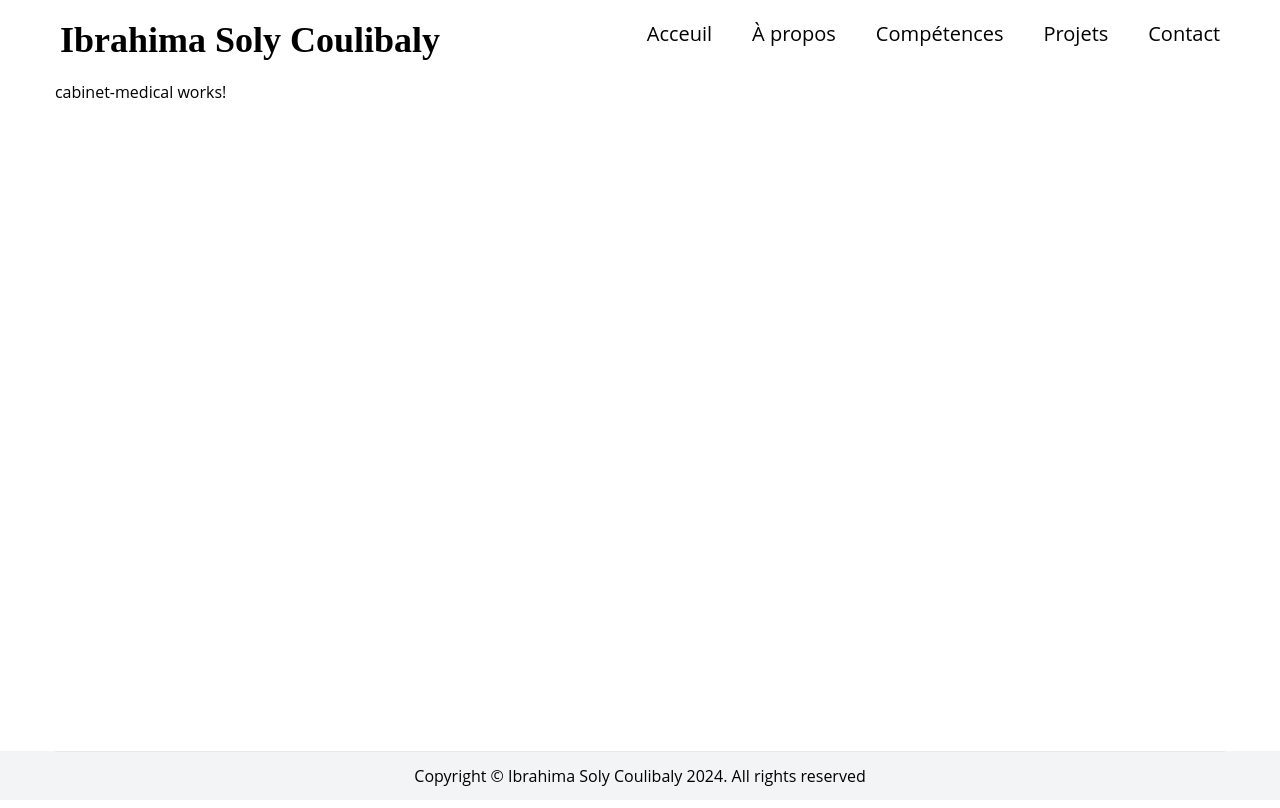
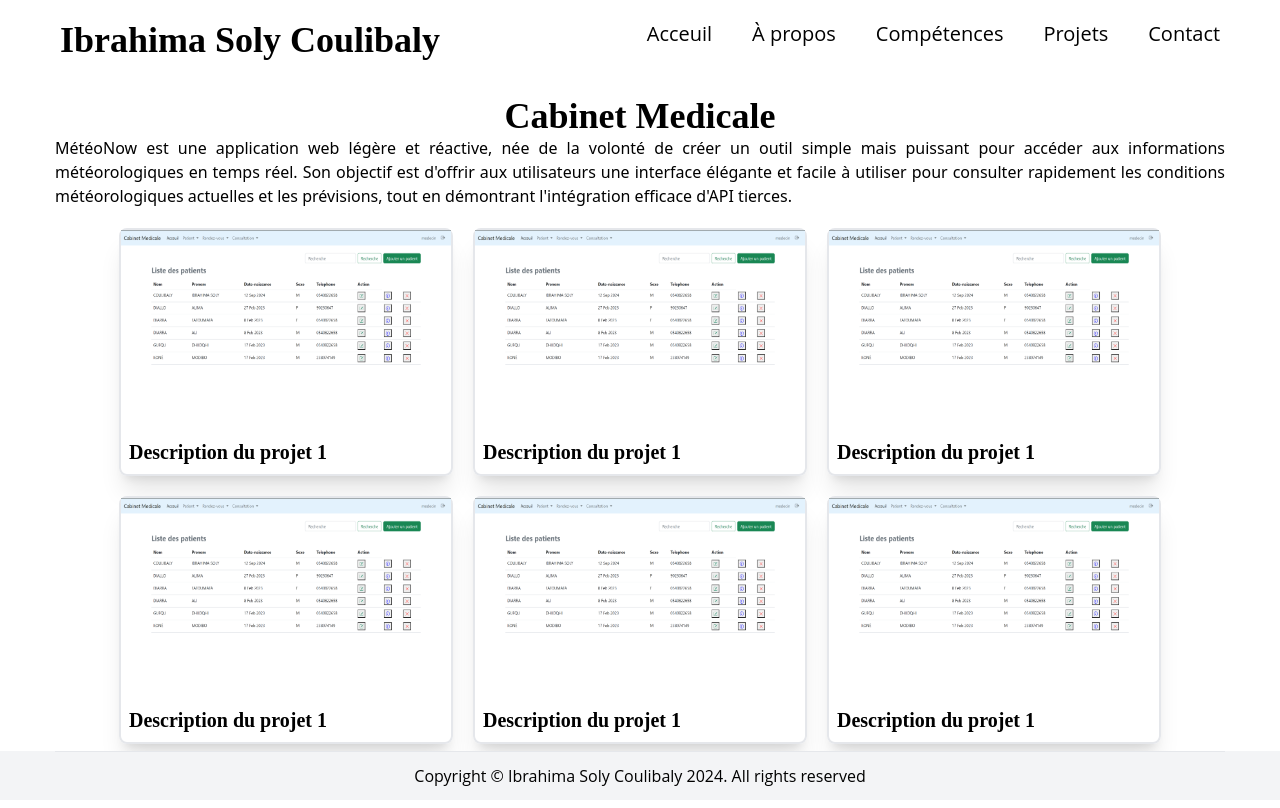
Before and after one commit to ibrahimasoly/Portofolio, an Angular app: page /cabinet in a window 1280 px wide. Built offline with nearby package versions, Linux system fonts and the light colour scheme.

Commit message:
edit the component cabinet-medical

```diff
--- a/src/app/app.component.html
+++ b/src/app/app.component.html
@@ -1,3 +1,5 @@
+<div>
+    <router-outlet></router-outlet>
+</div>
 <app-header ></app-header>
 <app-footer></app-footer>
-<router-outlet></router-outlet>
--- a/src/app/components/cabinet-medical/cabinet-medical.component.html
+++ b/src/app/components/cabinet-medical/cabinet-medical.component.html
@@ -1,3 +1,25 @@
-<div class="container mx-auto mt-20">
-    <p>cabinet-medical works!</p>
+<div class="container mx-auto mt-24">
+    <div class="flex flex-col items-center">
+        <h1>Cabinet Medicale</h1>
+        <span class="flex text-justify">MétéoNow est une application web légère et réactive, née de la volonté de créer un outil simple mais puissant pour accéder aux informations météorologiques en temps réel. Son objectif est d'offrir aux utilisateurs une interface élégante et facile à utiliser pour consulter rapidement les conditions météorologiques actuelles et les prévisions, tout en démontrant l'intégration efficace d'API tierces.</span>
+    </div>
+    <div class="grid grid-rows-1 sm:grid-cols-2 lg:grid-cols-3 mt-5 m-16 gap-5">
+        @for (project of projects; track project.id) {
+          <div  class="flex flex-col w-full border-2 shadow-xl hover:-translate-y-1 duration-300 rounded-lg">
+              <a (click)="openModal(project.image)" class="cursor-pointer">
+                <img class="h-[200px] object-fill w-full hover:brightness-50 hover:duration-500," [src]="project.image" alt="image projet">
+              </a>
+              <div class="p-2">
+                <h2>{{ project.explication }}</h2>
+              </div>
+            </div>
+        }
+      </div>
+    @if (isModalOpen) {
+        <div  class=" fixed inset-0 bg-black bg-opacity-50 flex items-center justify-center z-50" (click)="closeModal()">
+              <div class="m-10 lg:m-80 md:m-14" (click)="$event.stopPropagation()">
+                <img [src]="modalImage" alt="Image en pleine taille" class=" w-auto  h-auto">
+              </div>
+          </div>
+    }
 </div>
--- a/src/app/components/cabinet-medical/cabinet-medical.component.ts
+++ b/src/app/components/cabinet-medical/cabinet-medical.component.ts
@@ -8,5 +8,52 @@
   styleUrl: './cabinet-medical.component.css'
 })
 export class CabinetMedicalComponent {
+  isModalOpen=false;
+  modalImage:string=''
+  projects = [
+    {
+      id:1,
+      explication: 'Description du projet 1',
+      image: 'assets/images/cabinet/img1.png',
+    },
+    {
+      id:2,
+      explication: 'Description du projet 1',
+      image: 'assets/images/cabinet/img1.png',
+    },
+    {
+      id:3,
+      explication: 'Description du projet 1',
+      image: 'assets/images/cabinet/img1.png',
+    },
+    {
+      id:4,
+      explication: 'Description du projet 1',
+      image: 'assets/images/cabinet/img1.png',
+    },
+    {
+      id:5,
+      explication: 'Description du projet 1',
+      image: 'assets/images/cabinet/img1.png',
+    },
+    {
+      id:6,
+      explication: 'Description du projet 1',
+      image: 'assets/images/cabinet/img1.png',
+    },
+  ];
+
+  openModal(url:string){
+    this.isModalOpen=true
+    this.modalImage=url
+  }
+
+  closeModal(){
+    this.isModalOpen=false
+    this.modalImage=''
+  }
+
+
+
 
 }
```
